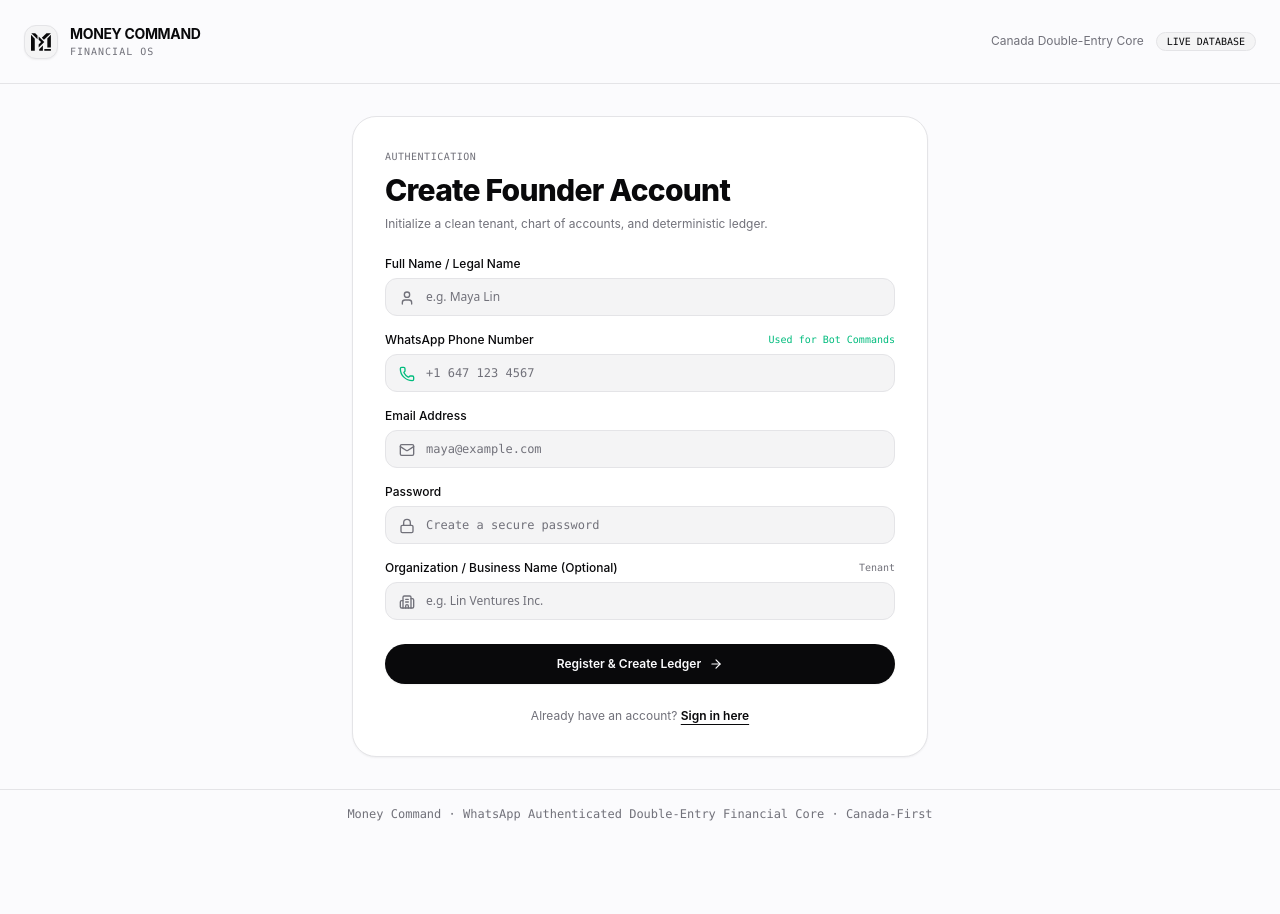
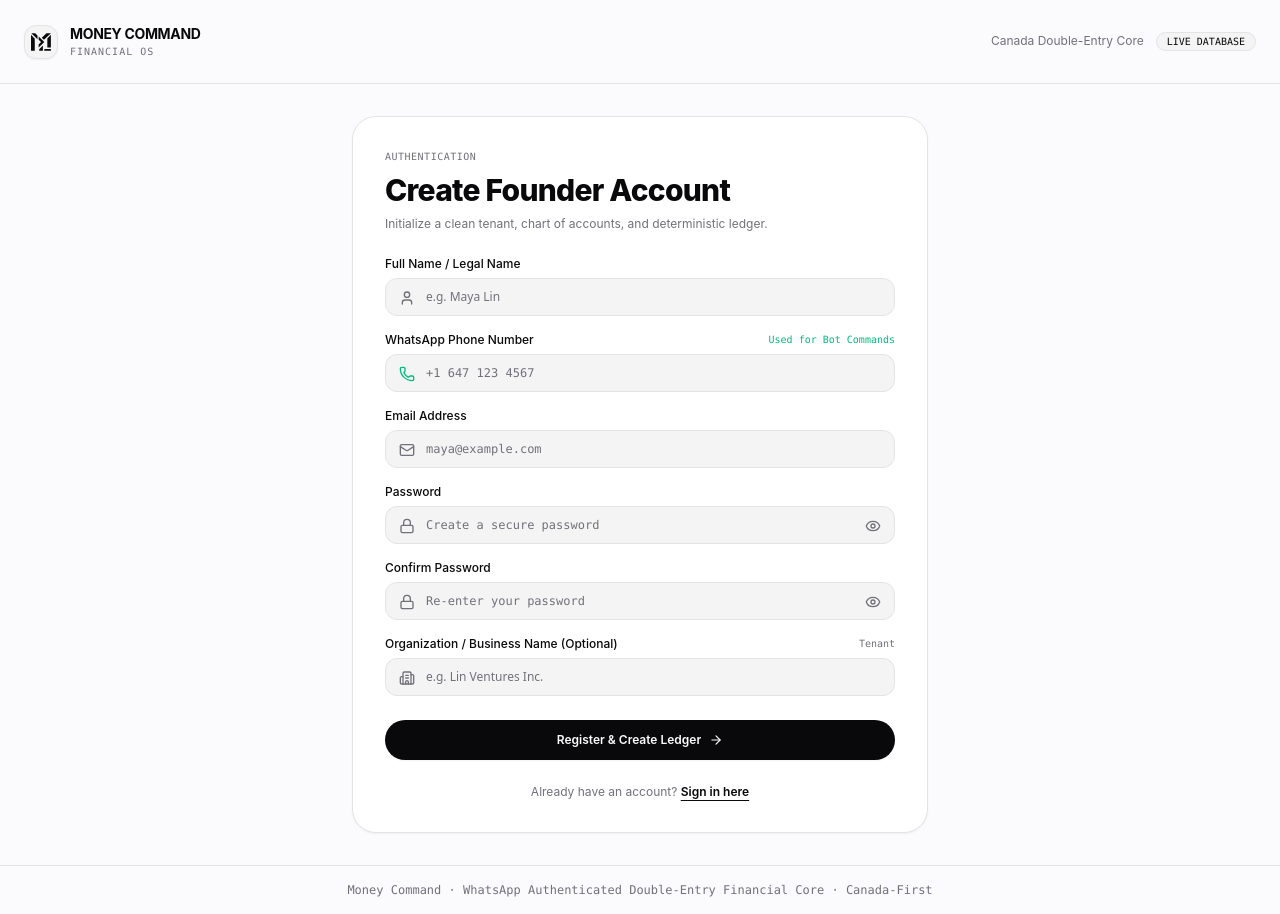
Before and after one commit to EmmaTheDev01/money_command, a Next.js app: page /login in a window 1280 px wide. Both pictures are taken after a click on the button "Register here". Before the commit the page ends 838 px from the top, so only its background shows below. Built offline with nearby package versions, Linux system fonts and the light colour scheme; no server answers.

Commit message:
feat: add password confirmation on register and toggleable eye preview on password fields

```diff
--- a/src/app/login/page.tsx
+++ b/src/app/login/page.tsx
@@ -13,7 +13,9 @@ import {
   Building2,
   Phone,
   Loader2,
-  AlertCircle
+  AlertCircle,
+  Eye,
+  EyeOff
 } from 'lucide-react';
 import { db, AuthSession } from '@/lib/db';
 
@@ -31,6 +33,7 @@ function LoginForm() {
   const [whatsappPhone, setWhatsappPhone] = useState('');
   const [email, setEmail] = useState('');
   const [password, setPassword] = useState('');
+  const [showLoginPassword, setShowLoginPassword] = useState(false);
   const [rememberSession, setRememberSession] = useState(true);
 
   // Register fields
@@ -38,6 +41,9 @@ function LoginForm() {
   const [regPhone, setRegPhone] = useState('');
   const [regEmail, setRegEmail] = useState('');
   const [regPassword, setRegPassword] = useState('');
+  const [regConfirmPassword, setRegConfirmPassword] = useState('');
+  const [showRegPassword, setShowRegPassword] = useState(false);
+  const [showRegConfirmPassword, setShowRegConfirmPassword] = useState(false);
   const [regTenantName, setRegTenantName] = useState('');
 
   // States
@@ -88,6 +94,16 @@ function LoginForm() {
     }
     if (!regEmail.trim()) {
       setErrorMsg('Please enter your email address.');
+      setIsLoading(false);
+      return;
+    }
+    if (!regPassword) {
+      setErrorMsg('Please create a password for your account.');
+      setIsLoading(false);
+      return;
+    }
+    if (regPassword !== regConfirmPassword) {
+      setErrorMsg('Passwords do not match. Please verify your password confirmation.');
       setIsLoading(false);
       return;
     }
@@ -236,14 +252,26 @@ function LoginForm() {
                 <div className="relative">
                   <Lock className="w-4 h-4 text-muted-foreground absolute left-3.5 top-3" />
                   <input
-                    type="password"
+                    type={showLoginPassword ? 'text' : 'password'}
                     value={password}
                     onChange={(e) => setPassword(e.target.value)}
                     required
                     placeholder="Enter your account password"
                     autoComplete="current-password"
-                    className="w-full bg-secondary border border-border rounded-xl pl-10 pr-3.5 py-2.5 text-xs text-foreground placeholder-muted-foreground focus:outline-none focus:border-ring font-mono"
+                    className="w-full bg-secondary border border-border rounded-xl pl-10 pr-10 py-2.5 text-xs text-foreground placeholder-muted-foreground focus:outline-none focus:border-ring font-mono"
                   />
+                  <button
+                    type="button"
+                    onClick={() => setShowLoginPassword((prev) => !prev)}
+                    className="absolute right-3.5 top-3 text-muted-foreground hover:text-foreground transition-colors cursor-pointer"
+                    aria-label={showLoginPassword ? 'Hide password' : 'Show password'}
+                  >
+                    {showLoginPassword ? (
+                      <EyeOff className="w-4 h-4" />
+                    ) : (
+                      <Eye className="w-4 h-4" />
+                    )}
+                  </button>
                 </div>
               </div>
 
@@ -374,13 +402,57 @@ function LoginForm() {
                 <div className="relative">
                   <Lock className="w-4 h-4 text-muted-foreground absolute left-3.5 top-3" />
                   <input
-                    type="password"
+                    type={showRegPassword ? 'text' : 'password'}
                     value={regPassword}
                     onChange={(e) => setRegPassword(e.target.value)}
                     required
                     placeholder="Create a secure password"
-                    className="w-full bg-secondary border border-border rounded-xl pl-10 pr-3.5 py-2.5 text-xs text-foreground placeholder-muted-foreground focus:outline-none focus:border-ring font-mono"
+                    autoComplete="new-password"
+                    className="w-full bg-secondary border border-border rounded-xl pl-10 pr-10 py-2.5 text-xs text-foreground placeholder-muted-foreground focus:outline-none focus:border-ring font-mono"
                   />
+                  <button
+                    type="button"
+                    onClick={() => setShowRegPassword((prev) => !prev)}
+                    className="absolute right-3.5 top-3 text-muted-foreground hover:text-foreground transition-colors cursor-pointer"
+                    aria-label={showRegPassword ? 'Hide password' : 'Show password'}
+                  >
+                    {showRegPassword ? (
+                      <EyeOff className="w-4 h-4" />
+                    ) : (
+                      <Eye className="w-4 h-4" />
+                    )}
+                  </button>
+                </div>
+              </div>
+
+              {/* Password Confirmation */}
+              <div className="space-y-1.5">
+                <label className="text-xs font-medium text-foreground block">
+                  Confirm Password
+                </label>
+                <div className="relative">
+                  <Lock className="w-4 h-4 text-muted-foreground absolute left-3.5 top-3" />
+                  <input
+                    type={showRegConfirmPassword ? 'text' : 'password'}
+                    value={regConfirmPassword}
+                    onChange={(e) => setRegConfirmPassword(e.target.value)}
+                    required
+                    placeholder="Re-enter your password"
+                    autoComplete="new-password"
+                    className="w-full bg-secondary border border-border rounded-xl pl-10 pr-10 py-2.5 text-xs text-foreground placeholder-muted-foreground focus:outline-none focus:border-ring font-mono"
+                  />
+                  <button
+                    type="button"
+                    onClick={() => setShowRegConfirmPassword((prev) => !prev)}
+                    className="absolute right-3.5 top-3 text-muted-foreground hover:text-foreground transition-colors cursor-pointer"
+                    aria-label={showRegConfirmPassword ? 'Hide confirm password' : 'Show confirm password'}
+                  >
+                    {showRegConfirmPassword ? (
+                      <EyeOff className="w-4 h-4" />
+                    ) : (
+                      <Eye className="w-4 h-4" />
+                    )}
+                  </button>
                 </div>
               </div>
 
```
